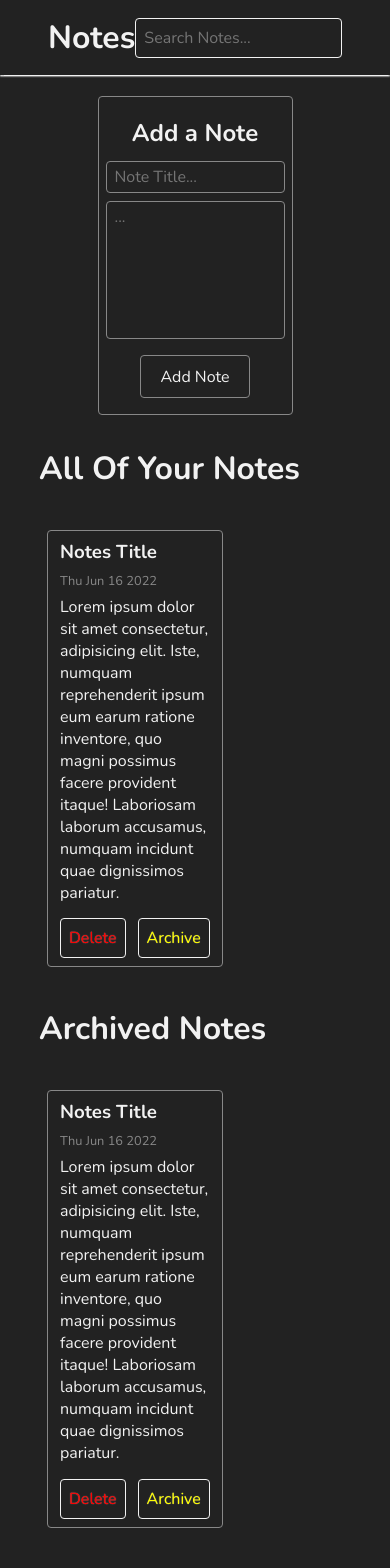
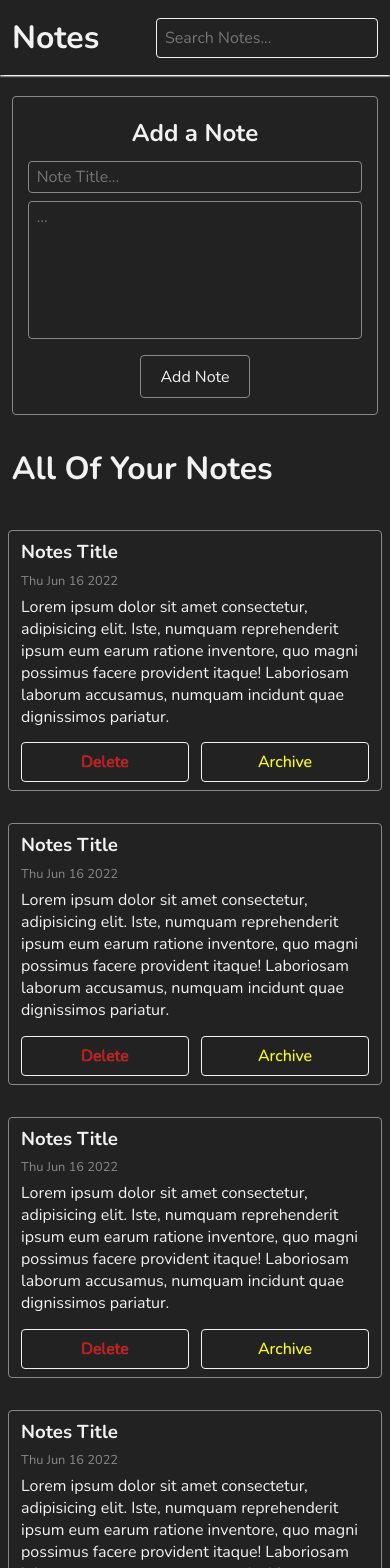
Before and after one commit to FahriFadhil/Notes-Web-React, a React (Create React App) app: page / in a window 390 px wide. Shown: the top 1568 px of the page. Built offline with nearby package versions, Linux system fonts and the light colour scheme.

Commit message:
Second Commit (Styles)

```diff
--- a/src/components/Form.js
+++ b/src/components/Form.js
@@ -1,11 +1,22 @@
 import React from 'react'
 
 export default class Form extends React.Component {
+    constructor(props) {
+        super(props);
+
+        this.onSubmitEventHandler = this.onSubmitEventHandler.bind(this);
+    }
+
+    onSubmitEventHandler(event) {
+        event.preventDefault();
+        this.props.addContact(this.state);
+    }
+
     render() {
         return (
-      <form>
+            <form onSubmit={this.onSubmitEventHandler}>
                 <h2>Add a Note</h2>
-            <input type="text" placeholder="Note Title..." />
+                <input type="text" placeholder="Note Title..." maxLength={75} />
                 <textarea placeholder="..."></textarea>
                 <button type="submit">Add Note</button>
             </form>
--- a/src/components/NotesList.js
+++ b/src/components/NotesList.js
@@ -6,6 +6,24 @@ export default class NotesList extends React.Component {
       <div>
         <h2 className='sect-title'>All Of Your Notes</h2>
         <div className='notes-container'>
+            <Card title={"Notes Title"}>
+                Lorem ipsum dolor sit amet consectetur, adipisicing elit. Iste, numquam reprehenderit ipsum eum earum ratione inventore, quo magni possimus facere provident itaque! Laboriosam laborum accusamus, numquam incidunt quae dignissimos pariatur.
+            </Card>
+            <Card title={"Notes Title"}>
+                Lorem ipsum dolor sit amet consectetur, adipisicing elit. Iste, numquam reprehenderit ipsum eum earum ratione inventore, quo magni possimus facere provident itaque! Laboriosam laborum accusamus, numquam incidunt quae dignissimos pariatur.
+            </Card>
+            <Card title={"Notes Title"}>
+                Lorem ipsum dolor sit amet consectetur, adipisicing elit. Iste, numquam reprehenderit ipsum eum earum ratione inventore, quo magni possimus facere provident itaque! Laboriosam laborum accusamus, numquam incidunt quae dignissimos pariatur.
+            </Card>
+            <Card title={"Notes Title"}>
+                Lorem ipsum dolor sit amet consectetur, adipisicing elit. Iste, numquam reprehenderit ipsum eum earum ratione inventore, quo magni possimus facere provident itaque! Laboriosam laborum accusamus, numquam incidunt quae dignissimos pariatur.
+            </Card>
+            <Card title={"Notes Title"}>
+                Lorem ipsum dolor sit amet consectetur, adipisicing elit. Iste, numquam reprehenderit ipsum eum earum ratione inventore, quo magni possimus facere provident itaque! Laboriosam laborum accusamus, numquam incidunt quae dignissimos pariatur.
+            </Card>
+            <Card title={"Notes Title"}>
+                Lorem ipsum dolor sit amet consectetur, adipisicing elit. Iste, numquam reprehenderit ipsum eum earum ratione inventore, quo magni possimus facere provident itaque! Laboriosam laborum accusamus, numquam incidunt quae dignissimos pariatur.
+            </Card>
             <Card title={"Notes Title"}>
                 Lorem ipsum dolor sit amet consectetur, adipisicing elit. Iste, numquam reprehenderit ipsum eum earum ratione inventore, quo magni possimus facere provident itaque! Laboriosam laborum accusamus, numquam incidunt quae dignissimos pariatur.
             </Card>
--- a/src/styles/index.css
+++ b/src/styles/index.css
@@ -21,6 +21,15 @@ body {
 
 button, input, textarea {
   all: unset;
+}
+
+button {
+  -webkit-transition: .5s;
+  transition: .5s;
+}
+
+button:hover {
+  background-color: gray;
 }
 
 nav {
@@ -71,7 +80,7 @@ form {
   margin: 6rem auto 0;
   border: 0.1rem solid var(--gray);
   border-radius: .25rem;
-  padding: 1rem;
+  padding: 1rem 1.5rem;
 }
 
 form h2 {
@@ -91,6 +100,7 @@ form textarea {
 }
 
 form button {
+  cursor: pointer;
   margin-top: .5rem;
   padding: .6rem 1.2rem;
   border: 0.1rem solid var(--gray);
@@ -101,6 +111,7 @@ form button {
   font-size: 2rem;
   font-weight: bold;
   width: 80%;
+  max-width: 1440px;
   margin: 2rem auto;
 }
 
@@ -109,9 +120,10 @@ form button {
   display: -ms-grid;
   display: grid;
   width: 80%;
+  max-width: 1440px;
   margin: 2rem auto;
-  -ms-grid-columns: (1fr)[4];
-      grid-template-columns: repeat(4, 1fr);
+  -ms-grid-columns: (1fr)[3];
+      grid-template-columns: repeat(3, 1fr);
   gap: 1rem;
 }
 
@@ -173,4 +185,31 @@ form button {
 .notes-archived > * :last-child :last-child {
   color: yellow;
 }
+
+@media (max-width: 1024px) {
+  .notes-container,
+  .notes-archived {
+    -ms-grid-columns: (1fr)[2];
+        grid-template-columns: repeat(2, 1fr);
+    width: 100%;
+  }
+  .sect-title {
+    width: 94%;
+  }
+  form {
+    width: 94%;
+  }
+}
+
+@media (max-width: 525px) {
+  nav {
+    padding: 1rem .75rem;
+  }
+  .notes-container,
+  .notes-archived {
+    -ms-grid-columns: 1fr;
+        grid-template-columns: 1fr;
+    width: 100%;
+  }
+}
 /*# sourceMappingURL=index.css.map */
--- a/src/styles/index.scss
+++ b/src/styles/index.scss
@@ -21,6 +21,12 @@ body {
 
 button, input, textarea {
   all: unset;
+}
+button {
+  transition: .5s;
+  &:hover {
+    background-color: gray;
+  }
 }
 
 //? Nav Section
@@ -62,7 +68,7 @@ form {
   margin: 6rem auto 0;
   border: .1rem solid var(--gray);
   border-radius: .25rem;
-  padding: 1rem;
+  padding: 1rem 1.5rem;
 
   h2 {
     margin: .25rem 0;
@@ -79,7 +85,7 @@ form {
     min-height: 8rem;
   }
   button {
-
+    cursor: pointer;
     margin-top: .5rem;
     padding: .6rem 1.2rem;
     border: .1rem solid var(--gray);
@@ -93,6 +99,7 @@ form {
   font-size: 2rem;
   font-weight: bold;
   width: 80%;
+  max-width: 1440px;
   margin: 2rem auto;
 }
 
@@ -100,8 +107,9 @@ form {
 .notes-archived {
   display: grid;
   width: 80%;
+  max-width: 1440px;
   margin: 2rem auto;
-  grid-template-columns: repeat(4, 1fr);
+  grid-template-columns: repeat(3, 1fr);
   gap: 1rem;
 
   > * {
@@ -142,3 +150,28 @@ form {
     }
   }
 }
+
+@media (max-width: 1024px) {
+  .notes-container,
+  .notes-archived {
+    grid-template-columns: repeat(2, 1fr);
+    width: 100%;
+  }
+  .sect-title {
+    width: 94%;
+  }
+  form {
+    width: 94%;
+  }
+}
+
+@media (max-width: 525px) {
+  nav {
+    padding: 1rem .75rem;
+  }
+  .notes-container,
+  .notes-archived {
+    grid-template-columns: 1fr;
+    width: 100%;
+  }
+}
```
Also changed, not shown: 1 other file (tests, documents, lock files or other folders). Lines whose indentation alone changed are shown as unchanged.
